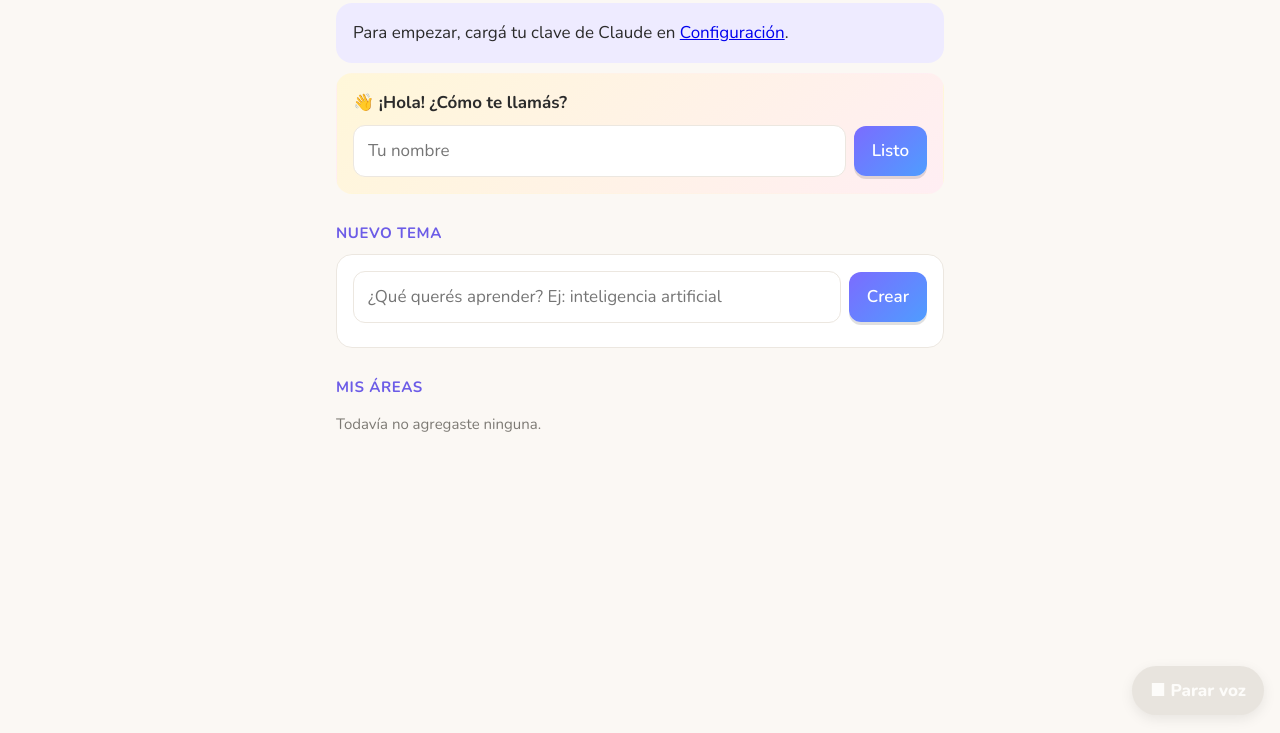
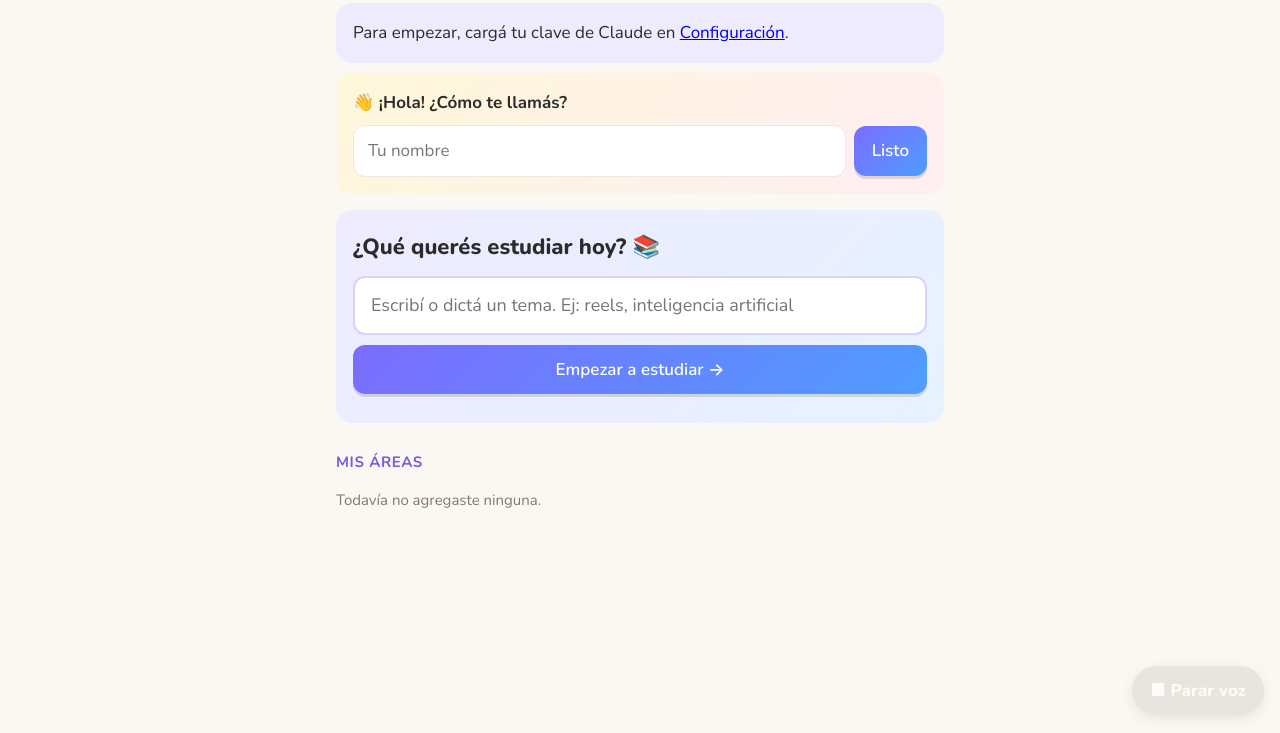
Before and after one commit to laplatatechos-prog/profe-de-voz, a plain HTML site: page index.html in a window 1280 px wide. Shown: the part 67-800 px from the top of the page. Drawn offline with nearby package versions, Linux system fonts and the light colour scheme.

Commit message:
Inicio: la app pregunta en voz y texto qué querés estudiar hoy
Co-Authored-By: Claude Opus 5.5 <noreply@anthropic.com>
Claude-Session: https://claude.ai/code/session_01TnhhjH9iemhbt4VDV65y8g

```diff
--- a/app.js
+++ b/app.js
@@ -3,7 +3,7 @@
 
 const MODEL = 'claude-sonnet-5-5';
 const API_URL = 'https://api.anthropic.com/v1/messages';
-const APP_VERSION = 17;
+const APP_VERSION = 18;
 const PALETTE = ['pink', 'mint', 'sky', 'lemon', 'lavender', 'peach'];
 const tint = (i) => PALETTE[i % PALETTE.length];
 const PASS = 6; // nota mínima para aprobar el examen de etapa
@@ -371,9 +371,10 @@ views.home = () => {
     ${!settings.name ? `<div class="card name-card"><b>👋 ¡Hola! ¿Cómo te llamás?</b>
       <div class="row" style="margin-top:10px"><input class="grow" id="nameInput" placeholder="Tu nombre"><button id="nameGo">Listo</button></div></div>`
       : `<div class="hello">Hola, ${esc(settings.name)} 👋</div>`}
-    <h2>Nuevo tema</h2>
-    <div class="card">
-      <div class="row"><input class="grow" id="topicInput" placeholder="¿Qué querés aprender? Ej: inteligencia artificial"><button id="topicGo">Crear</button></div>
+    <div class="card ask-card">
+      <div class="ask-q">${settings.name ? esc(settings.name) + ', ¿qué' : '¿Qué'} querés estudiar hoy? 📚</div>
+      <input id="topicInput" class="ask-input" placeholder="Escribí o dictá un tema. Ej: reels, inteligencia artificial">
+      <button id="topicGo" class="block" style="margin-top:10px">Empezar a estudiar →</button>
       <div id="homeStatus" class="muted small" style="margin-top:8px"></div>
     </div>
     <h2>Mis áreas</h2>
@@ -384,6 +385,7 @@ views.home = () => {
   const ts = document.getElementById('toSettings'); if (ts) ts.onclick = (e) => { e.preventDefault(); go('settings'); };
   app.querySelectorAll('[data-sid]').forEach((el) => el.onclick = () => go('subject', { sid: el.dataset.sid }));
   const inp = document.getElementById('topicInput');
+  if (settings.name && settings.autoRead && !view.asked) { view.asked = true; speak(`${settings.name}, ¿qué querés estudiar hoy?`); }
   inp.onkeydown = (e) => { if (e.key === 'Enter') document.getElementById('topicGo').click(); };
   document.getElementById('topicGo').onclick = () => { const t = inp.value.trim(); if (t) createSubject(t); };
 };
--- a/index.html
+++ b/index.html
@@ -176,6 +176,9 @@
   .answer-row textarea { min-height: 52px; }
   .hello { font-size: 26px; font-weight: 800; margin: 6px 0 -6px; }
   .name-card { background: linear-gradient(135deg, #fff7d9, #ffeef3); border-color: transparent; }
+  .ask-card { background: linear-gradient(135deg, #eeebff, #e6f2ff); border-color: transparent; padding: 20px 16px; margin-top: 16px; }
+  .ask-q { font-size: 22px; font-weight: 800; margin-bottom: 12px; }
+  .ask-input { font-size: 18px; padding: 14px 16px; border: 2px solid #d9d2ff; }
   .speak-btn { display: inline-flex; gap: 6px; align-items: center; }
 </style>
 </head>
--- a/sw.js
+++ b/sw.js
@@ -1,5 +1,5 @@
 // Guarda la app en el teléfono para que abra rápido. Las llamadas a Claude siempre van a internet.
-const CACHE = 'profe-v17';
+const CACHE = 'profe-v18';
 const FILES = ['./', 'index.html', 'app.js', 'manifest.json', 'icon.svg', 'icon-192.png', 'icon-512.png'];
 self.addEventListener('install', (e) => { e.waitUntil(caches.open(CACHE).then((c) => c.addAll(FILES))); self.skipWaiting(); });
 self.addEventListener('activate', (e) => {
```
